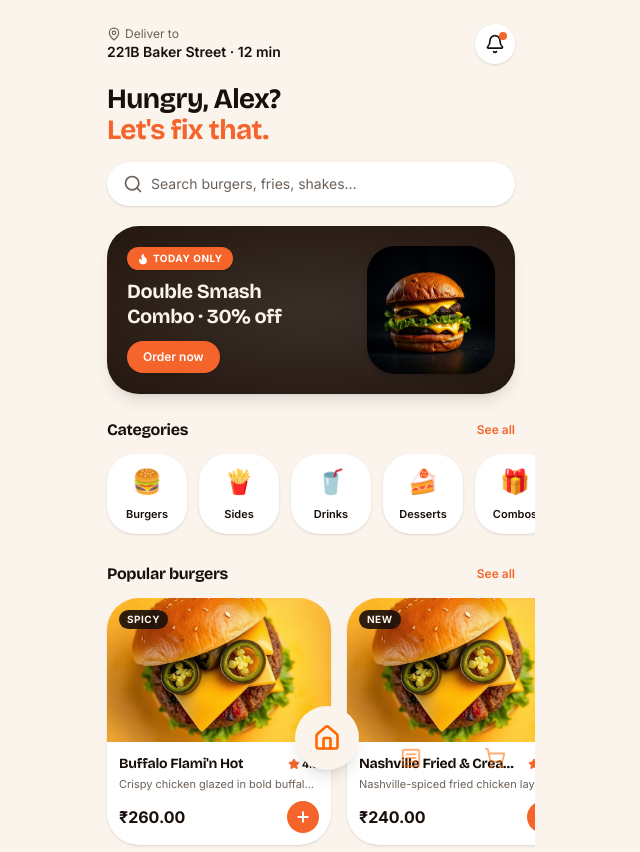
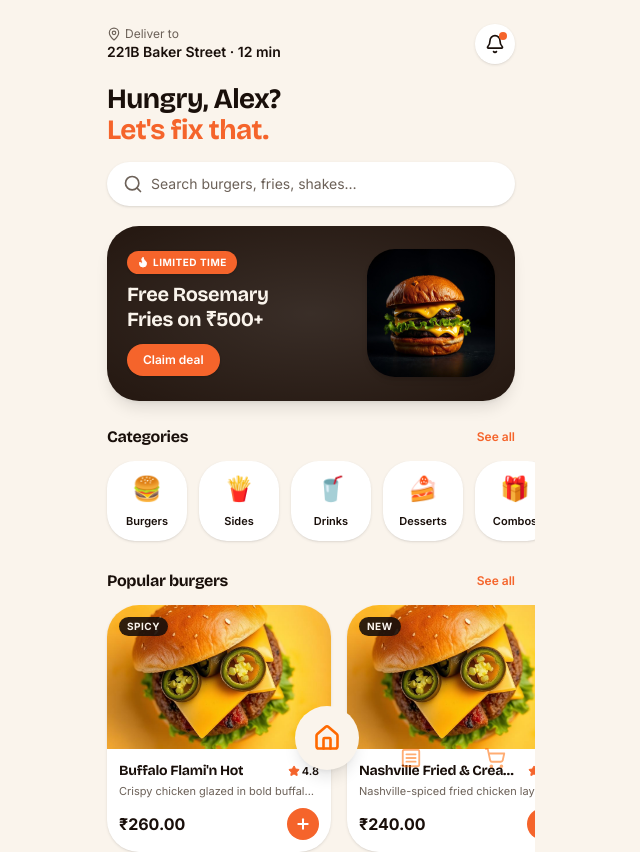
Before and after one commit to mirzauu/kaivu-EC, a Next.js app: page / in a window 1280 px wide. Shown: the top 852 px of the page, without its empty margins (329-969 px from the left). Built offline with nearby package versions, Linux system fonts and the light colour scheme.

Commit message:
feat: add interactive PushingHandBanner component with parallax and physics-based animations

```diff
--- a/src/components/PushingHandBanner.tsx
+++ b/src/components/PushingHandBanner.tsx
@@ -3,16 +3,54 @@
 import { useState, useRef, useEffect } from "react";
 import Link from "next/link";
 import { Flame } from "lucide-react";
-import { motion, useSpring, useTransform } from "framer-motion";
+import { motion, useSpring, useTransform, AnimatePresence } from "framer-motion";
 import gsap from "gsap";
 import hero from "@/assets/hero-burger.jpg";
+
+const OFFERS = [
+  {
+    badge: "Today only",
+    title: (
+      <>
+        Double Smash <br />
+        Combo · 30% off
+      </>
+    ),
+    btnText: "Order now",
+    link: "/menu",
+  },
+  {
+    badge: "Limited time",
+    title: (
+      <>
+        Free Rosemary <br />
+        Fries on ₹500+
+      </>
+    ),
+    btnText: "Claim deal",
+    link: "/menu",
+  },
+  {
+    badge: "Happy Hour",
+    title: (
+      <>
+        BOGO Shakes <br />
+        2 PM to 5 PM
+      </>
+    ),
+    btnText: "Select shake",
+    link: "/menu",
+  },
+];
 
 export function PushingHandBanner() {
   const containerRef = useRef<HTMLDivElement>(null);
   const burgerRef = useRef<HTMLDivElement>(null);
+  const innerBurgerRef = useRef<HTMLImageElement>(null);
 
   const [isHovered, setIsHovered] = useState(false);
   const [isPressed, setIsPressed] = useState(false);
+  const [currentIndex, setCurrentIndex] = useState(0);
 
   // Motion Values for position tracking
   const rawX = useSpring(0, { damping: 30, stiffness: 220, mass: 0.6 });
@@ -37,35 +75,58 @@ export function PushingHandBanner() {
   const textX = useSpring(0, springConfig);
   const textY = useSpring(0, springConfig);
 
-  // Idle hint animation on mount using GSAP
+  // Cycle offers every 4 seconds
   useEffect(() => {
-    if (!burgerRef.current) return;
+    const timer = setInterval(() => {
+      setCurrentIndex((prev) => (prev + 1) % OFFERS.length);
+    }, 4000);
+    return () => clearInterval(timer);
+  }, []);
 
-    // A subtle hint animation (burger wiggle + banner nudge) to prompt interaction
-    const tl = gsap.timeline({ delay: 1.5 });
-    tl.to(burgerRef.current, {
-      x: -10,
-      rotation: -5,
+  // Wiggle the burger whenever the offer cycles
+  useEffect(() => {
+    if (!innerBurgerRef.current) return;
+
+    // Avoid auto-wiggling when the user is hovering to prevent interaction jank
+    if (isHovered) return;
+
+    const tl = gsap.timeline();
+    tl.to(innerBurgerRef.current, {
+      x: -8,
+      y: -2,
+      rotate: -6,
+      duration: 0.08,
+    })
+    .to(innerBurgerRef.current, {
+      x: 6,
+      y: 2,
+      rotate: 5,
+      duration: 0.08,
+    })
+    .to(innerBurgerRef.current, {
+      x: -5,
+      y: -1,
+      rotate: -4,
+      duration: 0.08,
+    })
+    .to(innerBurgerRef.current, {
+      x: 4,
+      y: 1,
+      rotate: 3,
+      duration: 0.08,
+    })
+    .to(innerBurgerRef.current, {
+      x: 0,
+      y: 0,
+      rotate: 0,
       duration: 0.4,
-      ease: "power2.out",
-    })
-    .to(burgerRef.current, {
-      x: 5,
-      rotation: 3,
-      duration: 0.3,
-      ease: "power2.inOut",
-    })
-    .to(burgerRef.current, {
-      x: 0,
-      rotation: 0,
-      duration: 0.5,
-      ease: "elastic.out(1, 0.5)",
+      ease: "elastic.out(1.2, 0.4)",
     });
 
     return () => {
       tl.kill();
     };
-  }, []);
+  }, [currentIndex, isHovered]);
 
   const handlePointerMove = (e: React.PointerEvent<HTMLDivElement>) => {
     if (!containerRef.current) return;
@@ -93,7 +154,6 @@ export function PushingHandBanner() {
     textY.set(relY * -6);
 
     // 2. Smashed Cheeseburger pushing reaction physics
-    // Burger center estimation: 75% width, 50% height
     const burgerCenterX = rect.width * 0.75;
     const burgerCenterY = rect.height * 0.5;
 
@@ -104,15 +164,12 @@ export function PushingHandBanner() {
 
     if (distance < pushThreshold) {
       const force = (pushThreshold - distance) / pushThreshold; // 0 to 1
-
-      // Push direction (opposite of cursor direction relative to burger center)
       const forceDirectionX = dx / (distance || 1);
       const forceDirectionY = dy / (distance || 1);
 
       burgerX.set(forceDirectionX * force * 35);
       burgerY.set(forceDirectionY * force * 25);
 
-      // Squash & stretch: shrink in direction of force, stretch perpendicularly
       burgerScaleX.set(1 - force * 0.18);
       burgerScaleY.set(1 + force * 0.1);
       burgerRotate.set(forceDirectionX * force * -15);
@@ -133,7 +190,6 @@ export function PushingHandBanner() {
     const xVal = e.clientX - rect.left;
     const yVal = e.clientY - rect.top;
 
-    // Immediately position spring targets
     rawX.set(xVal);
     rawY.set(yVal);
 
@@ -198,24 +254,39 @@ export function PushingHandBanner() {
       >
         {/* Content Layout */}
         <div className="grid grid-cols-[minmax(0,1fr)_auto] items-center gap-3 p-5 relative z-10 pointer-events-none">
-          {/* Text details (Parallax movement) */}
+
+          {/* Text details container (Parallax + Content sliding transition) */}
           <motion.div
             style={{ x: textX, y: textY }}
-            className="min-w-0"
+            className="min-w-0 h-[135px] relative flex flex-col justify-center overflow-hidden"
           >
+            <AnimatePresence mode="wait">
+              <motion.div
+                key={currentIndex}
+                initial={{ y: 35, opacity: 0 }}
+                animate={{ y: 0, opacity: 1 }}
+                exit={{ y: -35, opacity: 0 }}
+                transition={{ duration: 0.4, ease: [0.25, 1, 0.5, 1] }}
+                className="absolute left-0 right-0 top-0 bottom-0 flex flex-col justify-center pointer-events-none"
+              >
+                <div>
                   <span className="inline-flex items-center gap-1 rounded-full bg-brand px-2.5 py-1 text-[10px] font-bold uppercase tracking-wider text-brand-foreground shadow-sm">
-              <Flame className="h-3 w-3 fill-brand-foreground" /> Today only
+                    <Flame className="h-3 w-3 fill-brand-foreground" /> {OFFERS[currentIndex].badge}
                   </span>
+                </div>
                 <h2 className="mt-2 text-xl font-bold leading-tight">
-              Double Smash <br />
-              Combo · 30% off
+                  {OFFERS[currentIndex].title}
                 </h2>
+                <div>
                   <Link
-              href="/menu"
+                    href={OFFERS[currentIndex].link}
                     className="mt-3 inline-flex items-center rounded-full bg-brand px-4 py-2 text-xs font-semibold text-brand-foreground shadow-sm hover:brightness-105 transition-all pointer-events-auto"
                   >
-              Order now
+                    {OFFERS[currentIndex].btnText}
                   </Link>
+                </div>
+              </motion.div>
+            </AnimatePresence>
           </motion.div>
 
           {/* Smashed Cheeseburger Image with pushing physics */}
@@ -231,6 +302,7 @@ export function PushingHandBanner() {
             className="shrink-0"
           >
             <img
+              ref={innerBurgerRef}
               src={hero.src}
               alt="Kaivu signature smashed cheeseburger"
               width={512}
```
Lines whose indentation alone changed are shown as unchanged.
